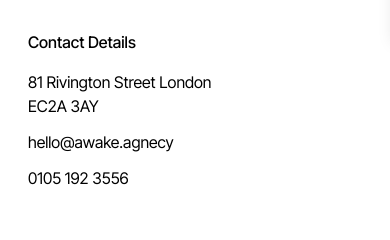
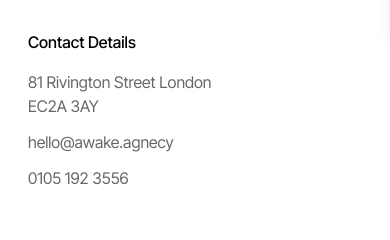
Before and after one commit to Aashutosh-R/Awake-NextJS, a Next.js app: page /Service in a window 390 px wide. Shown: the part 808-1048 px from the top of the page. Built offline with nearby package versions, Linux system fonts and the light colour scheme; no server answers.

Commit message:
footer added link for email and phone no

```diff
--- a/src/components/Layout/Footer/index.tsx
+++ b/src/components/Layout/Footer/index.tsx
@@ -53,12 +53,16 @@ const Footer: React.FC = () => {
             <div className='md:col-span-3 xxs:col-span-6 col-span-5'>
               <p className='text-base font-medium mb-4'>Contact Details</p>
               <div className='text-base font-normal flex flex-col gap-3'>
-                <p>
+                <p className='text-black/60 dark:text-white/60'>
                   81 Rivington Street London <br />
                   EC2A 3AY
                 </p>
-                <p>hello@awake.agnecy</p>
-                <p>0105 192 3556</p>
+                <Link href={'#'}>
+                  <p className='text-black/60 dark:text-white/60 hover:text-black dark:hover:text-white'>hello@awake.agnecy</p>
+                </Link>
+                <Link href={'#'}>
+                  <p className='text-black/60 dark:text-white/60 hover:text-black dark:hover:text-white'>0105 192 3556</p>
+                </Link>
               </div>
             </div>
           </div>
```
